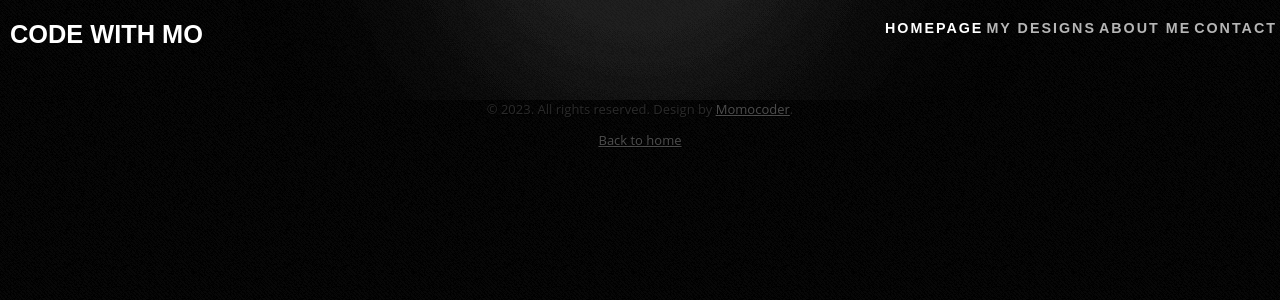
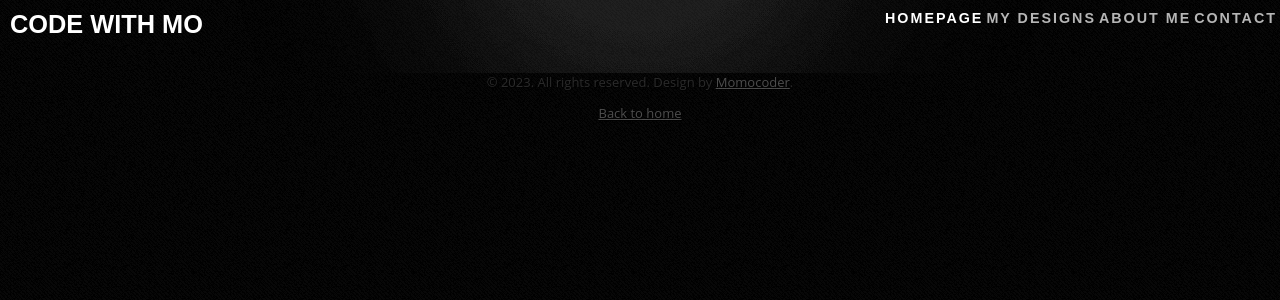
Before and after one commit to momocoder14/Simple-portfolio, a PHP site: page /about.html in a window 1280 px wide. Shown: the top 300 px of the page. Run offline with PHP 8.4, Linux system fonts and the light colour scheme.

Commit message:
Updating header and footer

```diff
--- a/style.css
+++ b/style.css
@@ -33,8 +33,9 @@
 
 /** HEADER */
 #header{
+	overflow: hidden;
 	width:100%;
-	height: 100px;
+	height: auto;
 	background: url(images/gradient-bg.png) no-repeat center top;
 }
 
@@ -43,7 +44,7 @@
 #title {
 	float: left;
 	height: 50px;
-	margin-top: 20px;
+	margin-top: 10px;
 	margin-left: 10px;;
 
 }
@@ -72,7 +73,7 @@
 
 #menu ul {
 	float: right;
-	margin-top:20px;
+	margin-top:10px;
 	height: 50px;
 	list-style: none;
 	line-height: normal;
```
